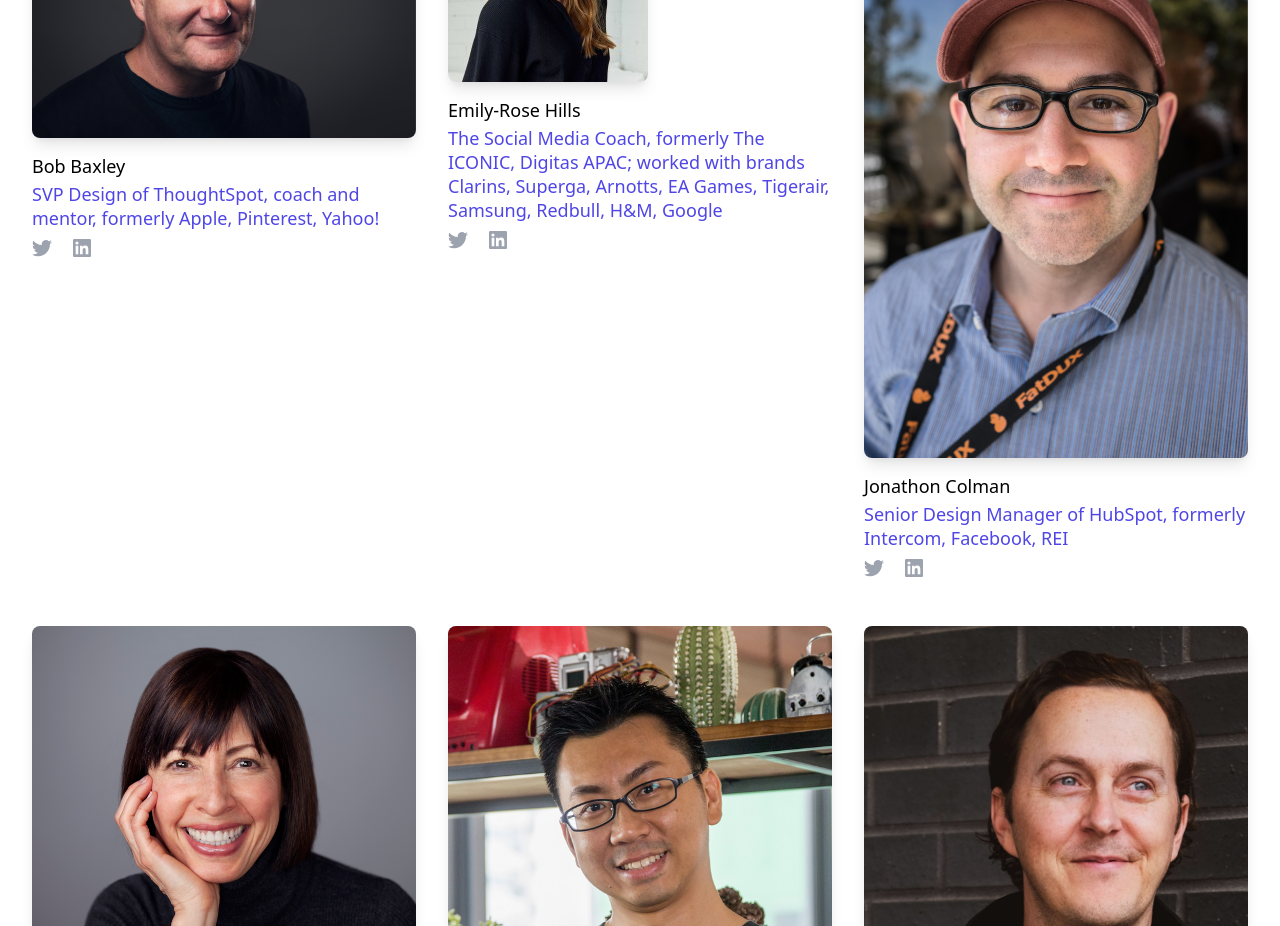
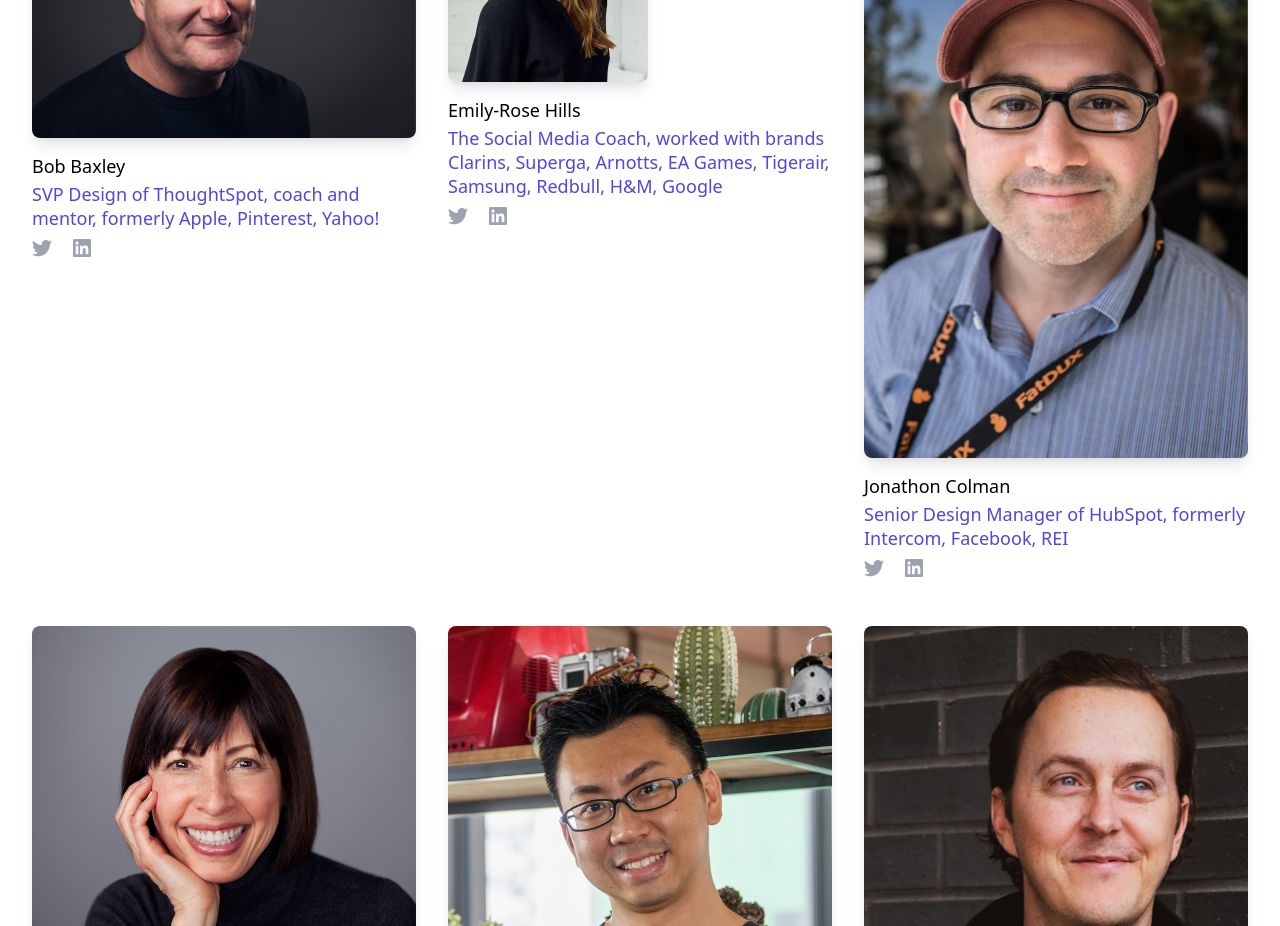
Before and after one commit to timyeothequietachievr/website, a Next.js app: page / in a window 1280 px wide. Shown: the part 5960-6886 px from the top of the page. Built offline with nearby package versions, Linux system fonts and the light colour scheme.

Commit message:
emily bio

```diff
--- a/components/MonthlyGuestSpeakers.jsx
+++ b/components/MonthlyGuestSpeakers.jsx
@@ -25,7 +25,7 @@ const people = [
       },
       {
         name: 'Emily-Rose Hills',
-        role: 'The Social Media Coach, formerly The ICONIC, Digitas APAC; worked with brands Clarins, Superga, Arnotts, EA Games, Tigerair, Samsung, Redbull, H&M, Google',
+        role: 'The Social Media Coach, worked with brands Clarins, Superga, Arnotts, EA Games, Tigerair, Samsung, Redbull, H&M, Google',
         imageUrl:
           'src/guest-emilyrose.jpg?ixlib=rb-1.2.1&ixid=eyJhcHBfaWQiOjEyMDd9&auto=format&fit=facearea&facepad=8&w=1024&h=1024&q=80',
         twitterUrl: 'https://www.instagram.com/the.socialmediacoach/',
```
